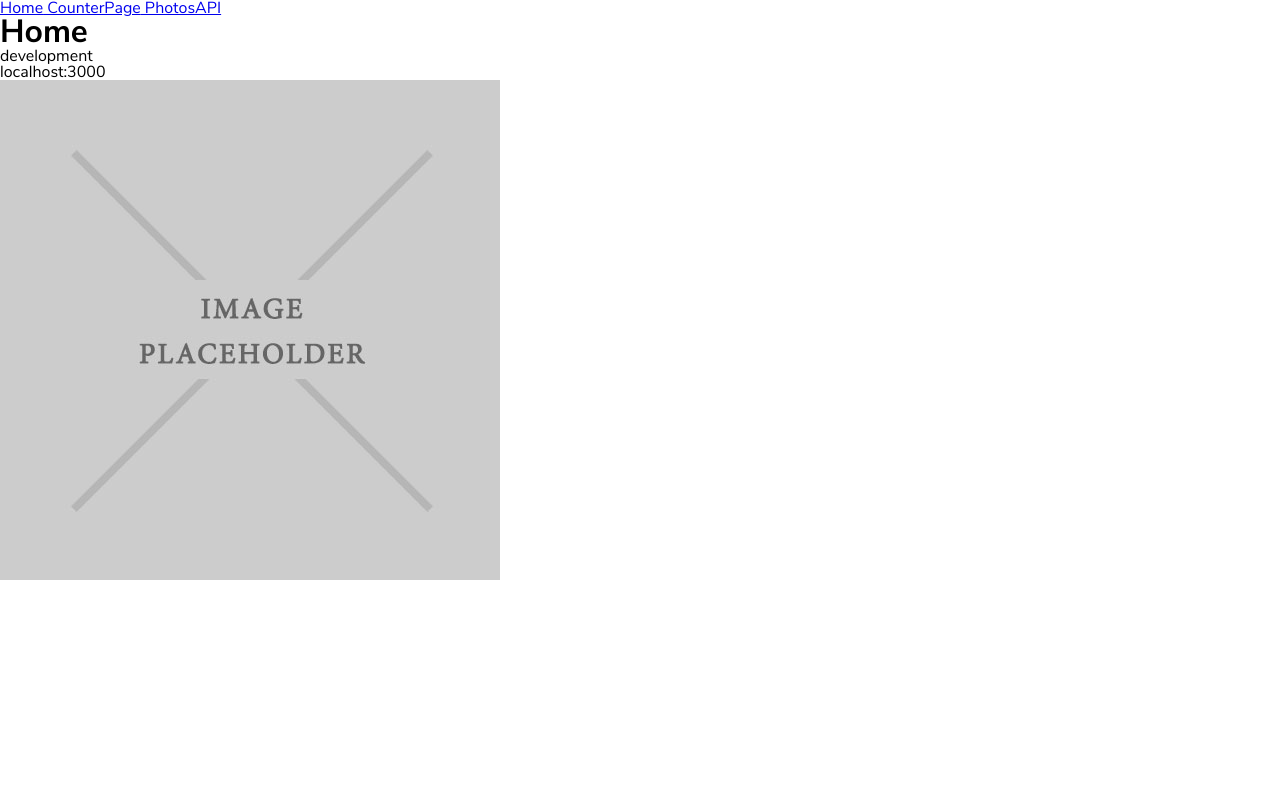
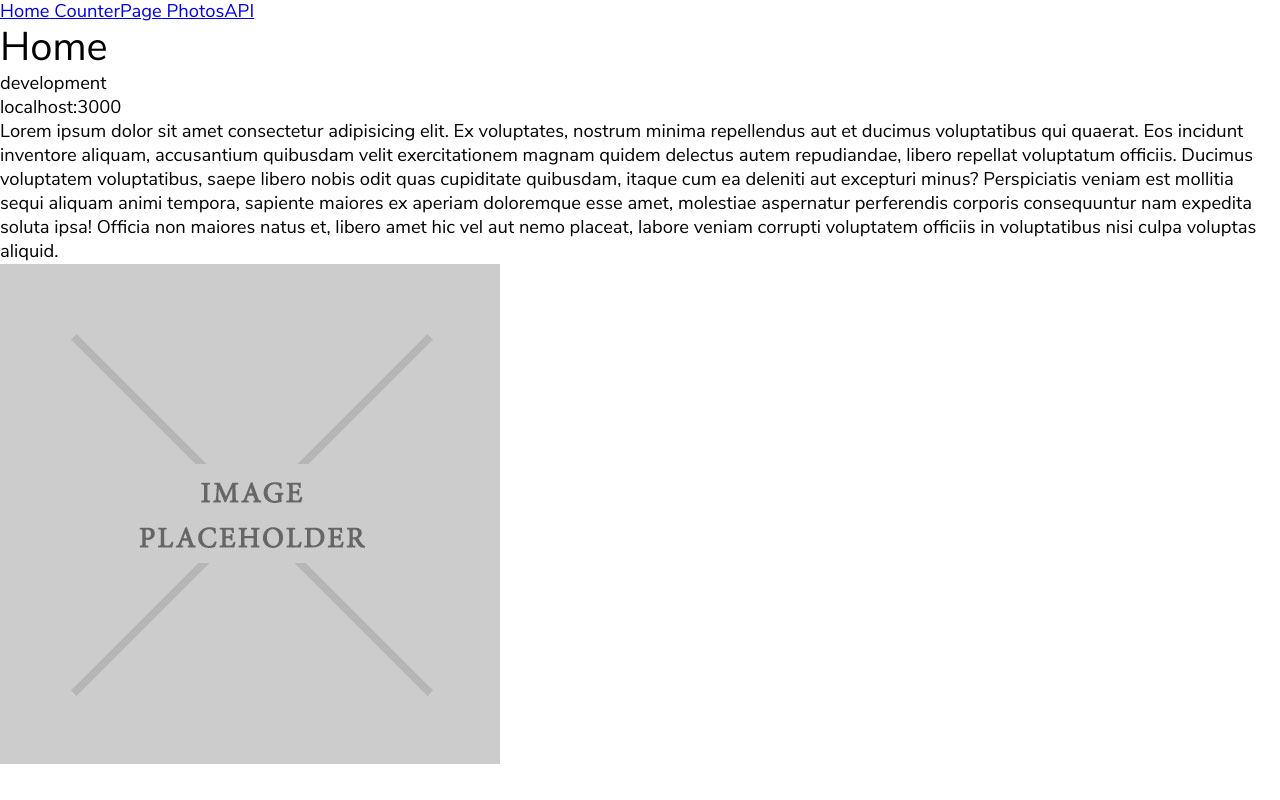
Before and after one commit to callanbr/ReactTypeScriptRedux, a React app: page / in a window 1280 px wide. Built offline with nearby package versions, Linux system fonts and the light colour scheme.

Commit message:
style changes and testing commit scripts

```diff
--- a/src/assets/styles/_index.scss
+++ b/src/assets/styles/_index.scss
@@ -1,2 +1,3 @@
 @forward "typography";
-@forward "buttons";
+@forward "interface";
+@forward "colors";
--- a/src/assets/styles/_buttons.scss
+++ b/src/assets/styles/_interface.scss
@@ -12,3 +12,16 @@ button {
   border: 1px solid colors.$light-primary;
   color: colors.$light-primary;
 }
+
+button:hover {
+  background-color: colors.$dark-secondary;
+  border: 1px solid colors.$dark;
+  color: colors.$light;
+}
+
+input,
+select {
+  @include default;
+  background-color: colors.$light;
+  border: 1px solid colors.$light-primary;
+}
--- a/src/assets/styles/_typography.scss
+++ b/src/assets/styles/_typography.scss
@@ -2,3 +2,38 @@
 
 $primary-font: NunitoSans;
 $secondary-font: NunitoSans;
+
+h1 {
+  font-size: 2.5rem;
+  font-weight: normal;
+  line-height: 48px;
+}
+
+h2 {
+  font-size: 2rem;
+  font-weight: normal;
+  line-height: 40px;
+}
+
+h3 {
+  font-size: 1.75rem;
+  font-weight: normal;
+  line-height: 36px;
+}
+
+h4,
+h5,
+h6 {
+  font-size: 1.5rem;
+  font-weight: normal;
+  line-height: 32px;
+}
+
+p,
+li,
+div,
+span {
+  font-size: 1.15rem;
+  font-weight: normal;
+  line-height: 24px;
+}
--- a/src/components/counter/Counter.tsx
+++ b/src/components/counter/Counter.tsx
@@ -1,4 +1,4 @@
-import { useState } from 'react';
+import { useState } from "react";
 import { useRootDispatch, useRootState } from '../../redux/hooks';
 import {
   incrementOne,
@@ -17,7 +17,7 @@ export const Counter = () => {
 
   return (
     <div>
-      <h1>{count}</h1>
+      <h2>{count}</h2>
       <button onClick={handleIncrementOne}>Increment One</button>
       <button onClick={handleDecrementOne}>Decrement One</button>
       <br />
--- a/src/views/Home/Home.tsx
+++ b/src/views/Home/Home.tsx
@@ -10,6 +10,20 @@ export const HomeView = () => {
           <li>{process.env.NODE_ENV}</li>
           <li>{process.env.server}</li>
         </ul>
+        <p>
+          Lorem ipsum dolor sit amet consectetur adipisicing elit. Ex
+          voluptates, nostrum minima repellendus aut et ducimus voluptatibus qui
+          quaerat. Eos incidunt inventore aliquam, accusantium quibusdam velit
+          exercitationem magnam quidem delectus autem repudiandae, libero
+          repellat voluptatum officiis. Ducimus voluptatem voluptatibus, saepe
+          libero nobis odit quas cupiditate quibusdam, itaque cum ea deleniti
+          aut excepturi minus? Perspiciatis veniam est mollitia sequi aliquam
+          animi tempora, sapiente maiores ex aperiam doloremque esse amet,
+          molestiae aspernatur perferendis corporis consequuntur nam expedita
+          soluta ipsa! Officia non maiores natus et, libero amet hic vel aut
+          nemo placeat, labore veniam corrupti voluptatem officiis in
+          voluptatibus nisi culpa voluptas aliquid.
+        </p>
         <img src={placeholderImage} alt="placeholder" />
       </div>
     </>
```
Also changed, not shown: 1 other file (tests, documents, lock files or other folders).
